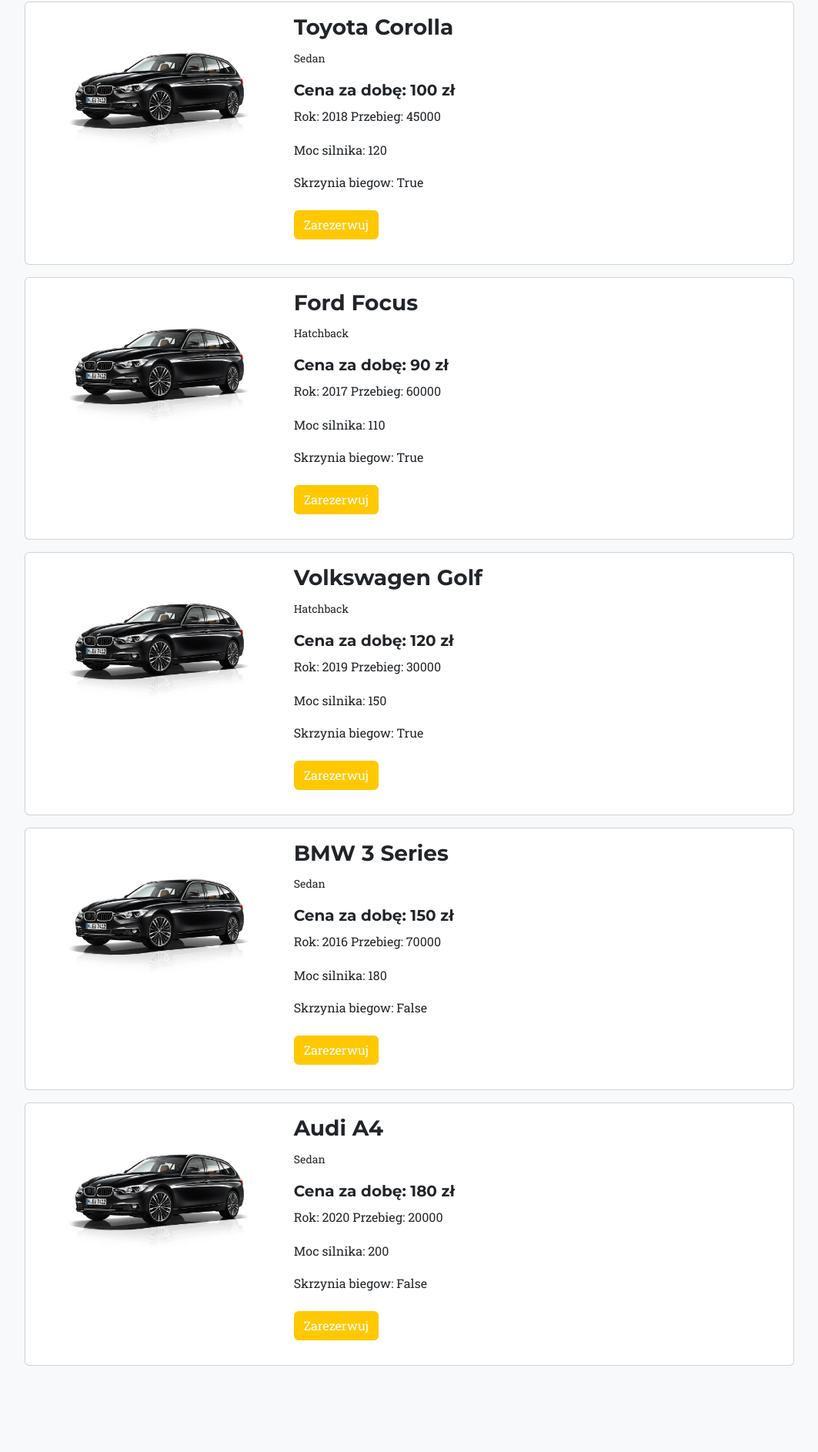
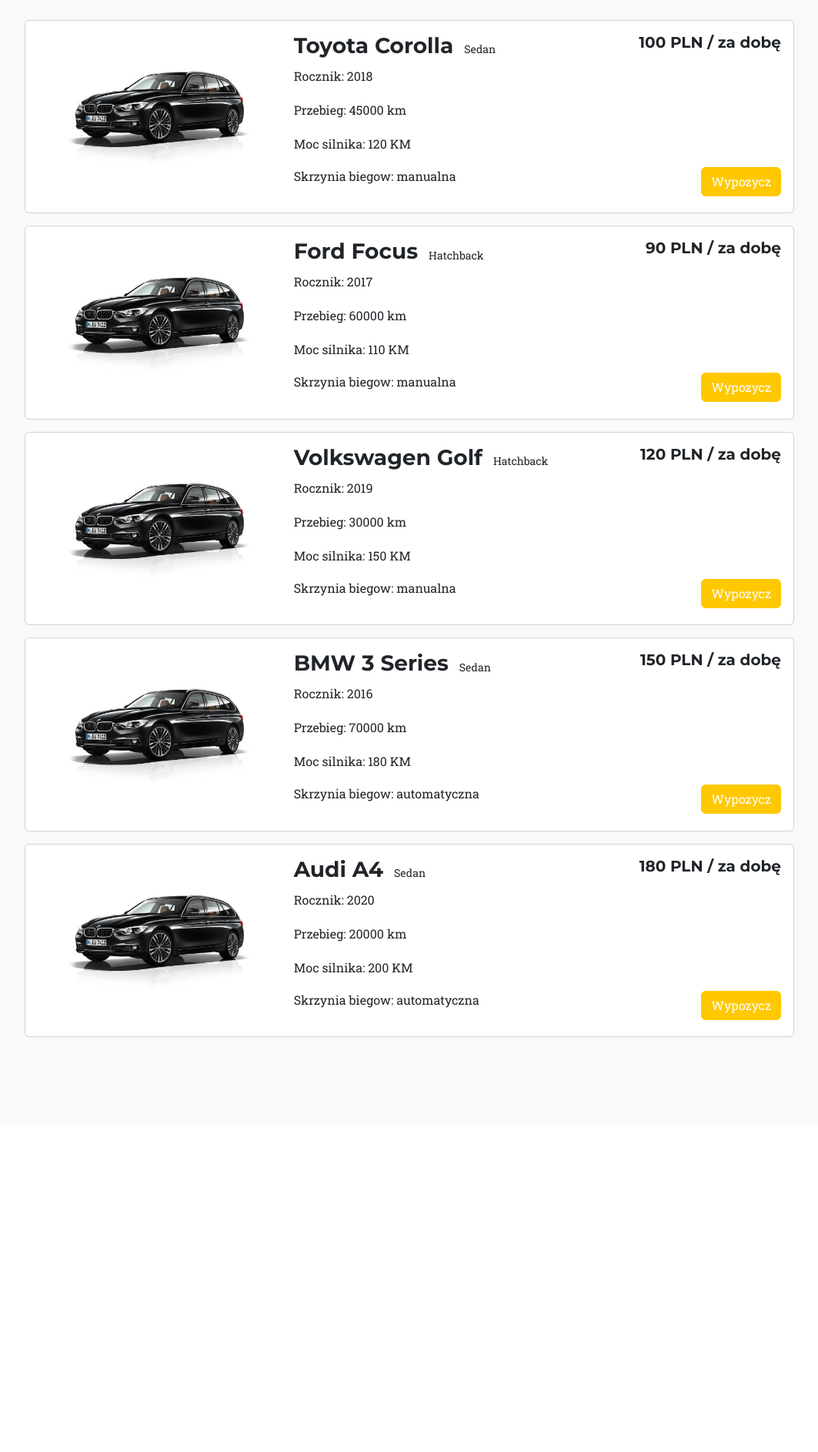
Before and after one commit to konsi777/projektDjango, a Django app: page /rezerwacje in a window 1280 px wide. Shown: the part 94-1980 px from the top of the page at 77% size, without its empty margins (108-1171 px from the left). After the commit the page ends 1441 px from the top, so only its background shows below. Run offline with Django 5.2, Linux system fonts and the light colour scheme; data comes from the database, SQL or seed files in the repository; both versions use the stored data as it was after the commit; some libraries are stand-ins or nearby versions.

Commit message:
wypozyczenie

```diff
--- a/projektDjango/wypozyczalnia/app/templates/rezerwacje.html
+++ b/projektDjango/wypozyczalnia/app/templates/rezerwacje.html
@@ -1,7 +1,7 @@
 {% extends "base.html" %}
 {% load static%}
 {% block content %}
-<section class="page-section bg-light" id="Auta">
+<section class="page-section bg-light mt-4" id="Auta">
   {% for auto in auta %}
   <!-- Auto 1  -->
   <div class="card mx-auto mb-3" style="max-width: 1000px;">
@@ -11,13 +11,22 @@
       </div>
       <div class="col-md-8">
         <div class="card-body">
-          <h3 class="card-title">{{ auto.marka }} {{ auto.model }} </h3>
-          <p><small class="text-body-secondary">{{ auto.typ }}</small></p>
-          <h5> Cena za dobę: {{ auto.cena_za_dobe }} zł </h5>
-          <p>Rok: {{ auto.rocznik }} Przebieg: {{ auto.przebieg }}</p>
-          <p>Moc silnika: {{ auto.moc_silnika }}</p>
-          Skrzynia biegow: {{ auto.skrzynia }}
-          <p><button type="button" class="btn btn-primary mt-4" href= {}>Zarezerwuj</button></p>
+          <div style="display: flex">
+          <h3 class="card-title" style="margin-right: 0.5em">{{ auto.marka }} {{ auto.model }} </h3>
+          <small class="text-body-secondary" style="display: inline-block; align-self: center;">{{ auto.typ }}</small>
+          <h5 style="margin-left: auto; margin-right: 0; ">{{ auto.cena_za_dobe }} PLN / za dobę </h5>
+          </div>
+          <p>Rocznik: {{ auto.rocznik }}</p>
+          <p>Przebieg: {{ auto.przebieg }} km</p>
+          <p>Moc silnika: {{ auto.moc_silnika }} KM</p>
+          <div  style="display: flex ">
+            {% if auto.skrzynia == 1 %}
+            Skrzynia biegow: manualna
+            {% else %}
+            Skrzynia biegow: automatyczna
+            {% endif %}
+            <a type="button" class="btn btn-primary" style="margin-left: auto; margin-right: 0;" href= {% url "wypozyczenie" %}>Wypozycz</a>
+          </div>
         </div>
       </div>
     </div>
--- a/projektDjango/wypozyczalnia/app/views.py
+++ b/projektDjango/wypozyczalnia/app/views.py
@@ -1,4 +1,4 @@
-from django.shortcuts import render
+from django.shortcuts import render, redirect
 from .models import Auto, Klient, Wypozyczenie
 # Create your views here.
 
@@ -7,9 +7,11 @@
 
 def rezerwacje(request):
     auta = Auto.objects.all()
-
     context = {
           'auta': auta
     }
 
     return render(request, 'rezerwacje.html', context)
+
+def wypozyczenie(request):
+    return render(request, "wypozyczenie.html")
--- a/projektDjango/wypozyczalnia/wypozyczalnia/urls.py
+++ b/projektDjango/wypozyczalnia/wypozyczalnia/urls.py
@@ -23,5 +23,6 @@
 urlpatterns = [
     path('admin/', admin.site.urls),
     path('',  views.base, name="index"),
-    path('rezerwacje', views.rezerwacje, name="rezerwacje")
+    path('rezerwacje', views.rezerwacje, name="rezerwacje"),
+    path("rezerwacje/wypozyczenie", views.wypozyczenie, name="wypozyczenie")
 ]
```
Also changed, not shown: projektDjango/wypozyczalnia/app/forms.py (added, +16 -0 lines), projektDjango/wypozyczalnia/app/templates/wypozyczenie.html (added, +11 -0 lines), projektDjango/wypozyczalnia/wypozyczalnia/settings.py (+4 -3 lines), projektDjango/wypozyczalnia/db.sqlite3.
